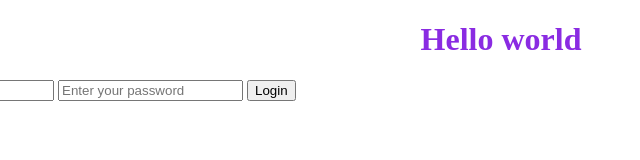
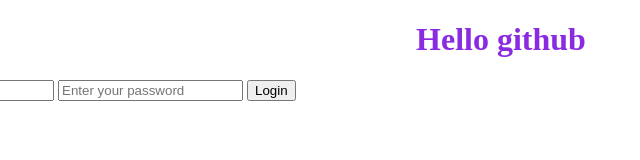
Before and after one commit to nadiaermens/week-6-project, a plain HTML site: page index.html in a window 1280 px wide. Shown: the full height of the page, 139-779 px from the left. Drawn offline with Linux system fonts and the light colour scheme.

Commit message:
Update index.html

```diff
--- a/index.html
+++ b/index.html
@@ -4,11 +4,11 @@
     <meta charset="UTF-8" />
     <meta http-equiv="X-UA-Compatible" content="IE=edge" />
     <meta name="viewport" content="width=device-width, initial-scale=1.0" />
-    <title>Document</title>
+    <title>Github example</title>
     <link rel="stylesheet" href="style.css" />
   </head>
   <body>
-    <h1>Hello world</h1>
+    <h1>Hello github</h1>
 
     <form>
       <input type="email" placeholder="Enter your email" />
```
